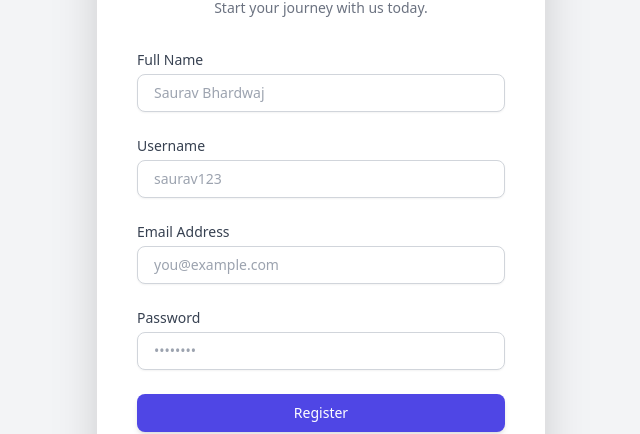
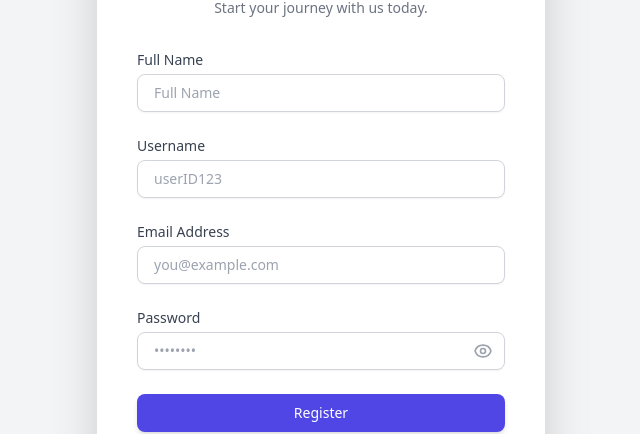
Before and after one commit to Priyanshu-pandey123/OrganisationTaskManager, a React (Vite) app: page / in a window 1280 px wide. Both pictures are taken after typing "name@example.com", "Sample123" into the empty fields and a click on the button "Create one here". Shown: the part 187-621 px from the top of the page, without its empty margins (319-959 px from the left). Built offline with nearby package versions, Linux system fonts and the light colour scheme.

Commit message:
add the forget password api

```diff
--- a/src/components/Login.jsx
+++ b/src/components/Login.jsx
@@ -197,7 +197,7 @@
                       ? 'border-gray-200 dark:border-gray-600 bg-gray-50 dark:bg-gray-600 cursor-not-allowed'
                       : 'border-gray-300 dark:border-gray-600'
                   }`}
-                  placeholder={isInvitationFlow ? invitedEmail : "saurav123 or you@example.com"}
+                  placeholder={isInvitationFlow ? invitedEmail : "you@example.com"}
                 />
               </div>
               {isInvitationFlow && (
--- a/src/components/Register.jsx
+++ b/src/components/Register.jsx
@@ -15,6 +15,7 @@
   const invitedEmail = location.state?.invitedEmail;
   const invitationToken = location.state?.invitationToken;
   const isInvitationFlow = !!invitationToken;
+  const [showPassword, setShowPassword] = useState(false);
 
   const { isLoading, error } = useAppSelector(state => state.auth);
   const { isDarkMode } = useAppSelector(state => state.theme);
@@ -183,7 +184,7 @@
                   value={formData.fullName}
                   onChange={handleChange}
                   className="appearance-none block w-full px-4 py-2 border border-gray-300 dark:border-gray-600 rounded-lg shadow-sm placeholder-gray-400 dark:placeholder-gray-500 focus:outline-none focus:ring-indigo-500 focus:border-indigo-500 dark:bg-gray-700 dark:text-white sm:text-sm transition duration-150"
-                  placeholder="Saurav Bhardwaj"
+                  placeholder="Full Name"
                 />
               </div>
             </div>
@@ -205,7 +206,7 @@
                   value={formData.username}
                   onChange={handleChange}
                   className="appearance-none block w-full px-4 py-2 border border-gray-300 dark:border-gray-600 rounded-lg shadow-sm placeholder-gray-400 dark:placeholder-gray-500 focus:outline-none focus:ring-indigo-500 focus:border-indigo-500 dark:bg-gray-700 dark:text-white sm:text-sm transition duration-150"
-                  placeholder="saurav123"
+                  placeholder="userID123"
                 />
               </div>
             </div>
@@ -251,19 +252,39 @@
               >
                 Password
               </label>
-              <div className="mt-1">
+              <div className="mt-1 relative">
                 <input
                   id="password"
                   name="password"
-                  type="password"
+                  type={showPassword ? "text" : "password"}
                   autoComplete="new-password"
                   required
                   value={formData.password}
                   onChange={handleChange}
-                  className="appearance-none block w-full px-4 py-2 border border-gray-300 dark:border-gray-600 rounded-lg shadow-sm placeholder-gray-400 dark:placeholder-gray-500 focus:outline-none focus:ring-indigo-500 focus:border-indigo-500 dark:bg-gray-700 dark:text-white sm:text-sm transition duration-150"
+                  className="appearance-none block w-full px-4 py-2 pr-10 border border-gray-300 dark:border-gray-600 rounded-lg shadow-sm placeholder-gray-400 dark:placeholder-gray-500 focus:outline-none focus:ring-indigo-500 focus:border-indigo-500 dark:bg-gray-700 dark:text-white sm:text-sm transition duration-150"
                   placeholder="••••••••"
                 />
+                <button
+                  type="button"
+                  onClick={() => setShowPassword(!showPassword)}
+                  className="absolute inset-y-0 right-0 pr-3 flex items-center text-gray-400 hover:text-gray-600 dark:hover:text-gray-300"
+                  tabIndex={-1}
+                >
+                  {showPassword ? (
+                    // Eye with slash (hide)
+                    <svg className="h-5 w-5" fill="none" viewBox="0 0 24 24" stroke="currentColor">
+                      <path strokeLinecap="round" strokeLinejoin="round" strokeWidth={2} d="M13.875 18.825A10.05 10.05 0 0112 19c-4.478 0-8.268-2.943-9.543-7a9.97 9.97 0 011.563-3.029m5.858.908a3 3 0 114.243 4.243M9.878 9.878l4.242 4.242M9.878 9.878L3 3m6.878 6.878L21 21" />
+                    </svg>
+                  ) : (
+                    // Eye (show)
+                    <svg className="h-5 w-5" fill="none" viewBox="0 0 24 24" stroke="currentColor">
+                      <path strokeLinecap="round" strokeLinejoin="round" strokeWidth={2} d="M15 12a3 3 0 11-6 0 3 3 0 016 0z" />
+                      <path strokeLinecap="round" strokeLinejoin="round" strokeWidth={2} d="M2.458 12C3.732 7.943 7.523 5 12 5c4.478 0 8.268 2.943 9.542 7-1.274 4.057-5.064 7-9.542 7-4.477 0-8.268-2.943-9.542-7z" />
+                    </svg>
+                  )}
+                </button>
               </div>
+
             </div>
 
             {/* Display error message from Redux state */}
--- a/src/pages/TaskTable.jsx
+++ b/src/pages/TaskTable.jsx
@@ -680,7 +680,7 @@
                                     {/* Expanded Content */}
                                     {expandedRows[row.original.task_id] && (
                                         <tr>
-                                            <td colSpan={columns.length} className="px-6 py-4 bg-gray-750 max-h-[500px] overflow-y-auto">
+                                            <td colSpan={columns.length} className="px-12 py-4 bg-gray-750 max-h-[400px] overflow-y-auto">
                                                 <div className="space-y-4 max-h-[500px] overflow-y-scroll">
                                                     {/* Subtasks */}
                                                     {subtasksData[row.original.task_id]?.length > 0 && (
@@ -819,7 +819,7 @@
                                                                         {subtask.due_date && (
                                                                             <div className="mb-2 flex items-center text-xs text-gray-400">
                                                                                 <Calendar className="w-3 h-3 mr-1 text-red-400" />
-                                                                                <strong className="text-gray-500 mr-1">Due:</strong>
+                                                                                <strong className="text-white  mr-1">Due:</strong>
                                                                                 {formatDueDate(subtask.due_date)}
                                                                             </div>
                                                                         )}
@@ -865,14 +865,14 @@
                                                                                         {subtaskCommentsData.data.replies.map((reply) => (
                                                                                             <div key={reply.reply_id} className="bg-gray-600 rounded p-3">
                                                                                                 <div className="flex items-center space-x-2 mb-2">
-                                                                                                    <span className="text-xs font-medium text-gray-300">
+                                                                                                    <span className="text-xs font-medium text-white">
                                                                                                         {reply.user?.full_name || 'Unknown User'}
                                                                                                     </span>
-                                                                                                    <span className="text-xs text-gray-500">
+                                                                                                    <span className="text-xs text-white">
                                                                                                         {new Date(reply.created_at).toLocaleString()}
                                                                                                     </span>
                                                                                                 </div>
-                                                                                                <p className="text-xs text-gray-200">{reply.content}</p>
+                                                                                                <p className="text-xs text-white ">{reply.content}</p>
                                                                                             </div>
                                                                                         ))}
                                                                                     </>
@@ -926,11 +926,11 @@
                                                                     <div key={comment.id} className="p-3 bg-gray-700 rounded-lg border border-gray-600">
                                                                         <div className="flex items-center space-x-2 mb-1">
                                                                             <span className="text-xs font-medium text-gray-400">{comment.author}</span>
-                                                                            <span className="text-xs text-gray-500">
+                                                                            <span className="text-xs text-white ">
                                                                                 {new Date(comment.created_at).toLocaleString()}
                                                                             </span>
                                                                         </div>
-                                                                        <p className="text-sm text-gray-300">{comment.text}</p>
+                                                                        <p className="text-sm text-white ">{comment.text}</p>
                                                                     </div>
                                                                 ))}
                                                             </div>
```
